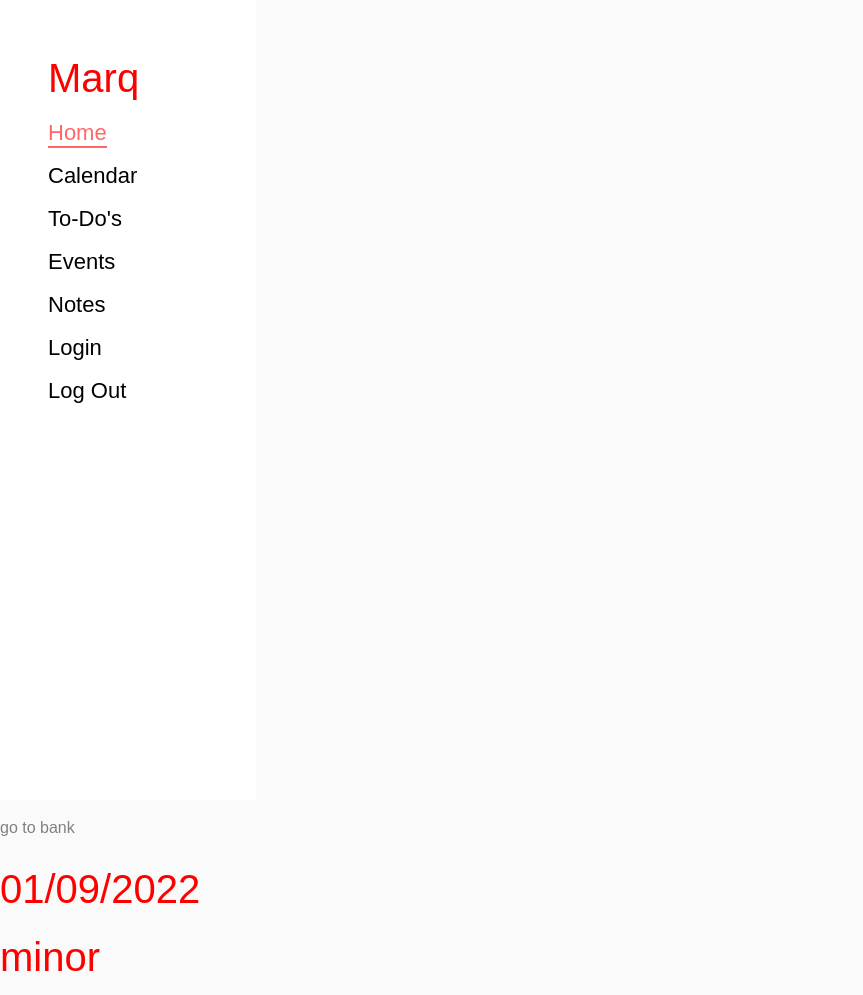
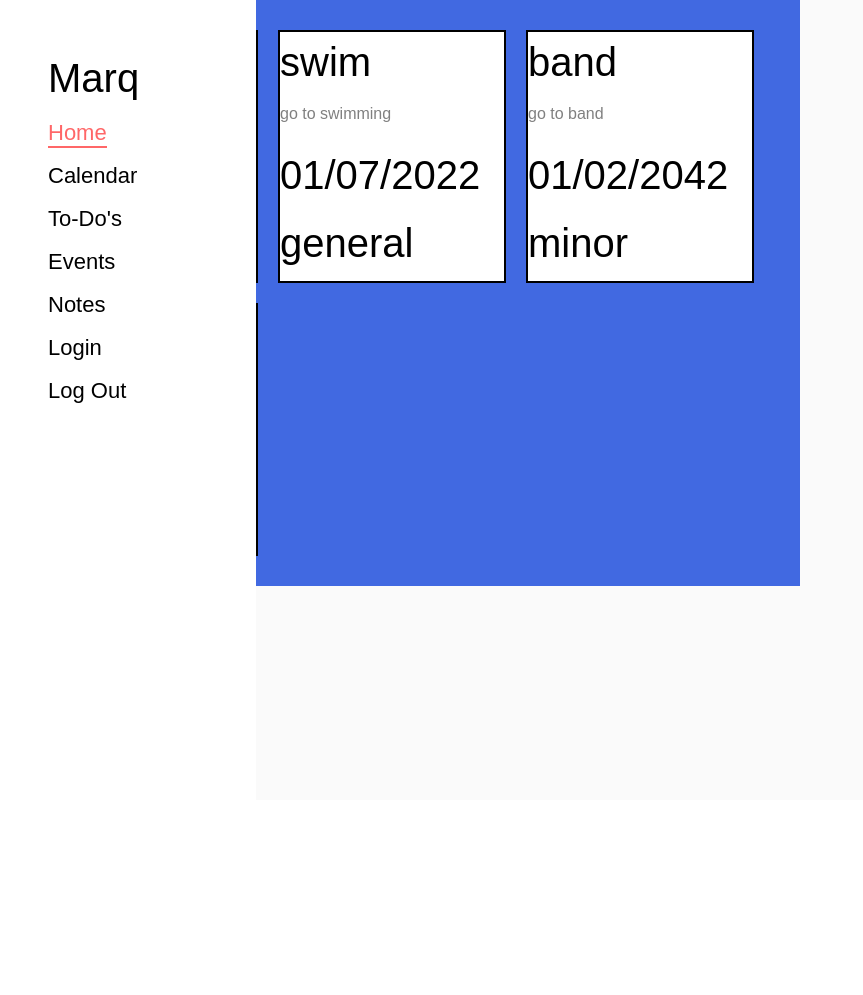
Before and after one commit to lrmoon/Marq, a Django app: page /todos/ in a window 1280 px wide. Shown: the whole page, without its empty margins (0-863 px from the left). After the commit the page ends 586 px from the top, so only its background shows below. Run offline with Django 3.2, Linux system fonts and the light colour scheme; some libraries are stand-ins or nearby versions.

Commit message:
add styling to the index page to see better

```diff
--- a/main_app/static/css/todo-index.css
+++ b/main_app/static/css/todo-index.css
@@ -1,3 +1,19 @@
-h1 {
-    color: red;
+.todosContainer {
+    display: flex;
+    flex-wrap: wrap;
+
+    width: 800px;
+    background-color: royalblue;
+    padding: 20px;
 }
+
+.todoCard {
+    background-color: white;
+    border: 2px solid black;
+    width: 30%;
+    margin: 10px;
+}
+
+.todoCard h1 {
+
+}
--- a/main_app/templates/todos/index.html
+++ b/main_app/templates/todos/index.html
@@ -7,15 +7,14 @@
 
 {% block content %}
 
-<section className='todosContainer'>
+<section class='todosContainer'>
     {% for todo in todos %}
 
-    <div className='todoCard'>
+    <div class='todoCard'>
         <h1>{{todo.title}}</h1>
         <p>{{todo.desc}}</p>
         <h1>{{todo.date}}</h1>
         <h1>{{todo.importance}}</h1>
-
     </div>
 
     {% endfor %}
```
